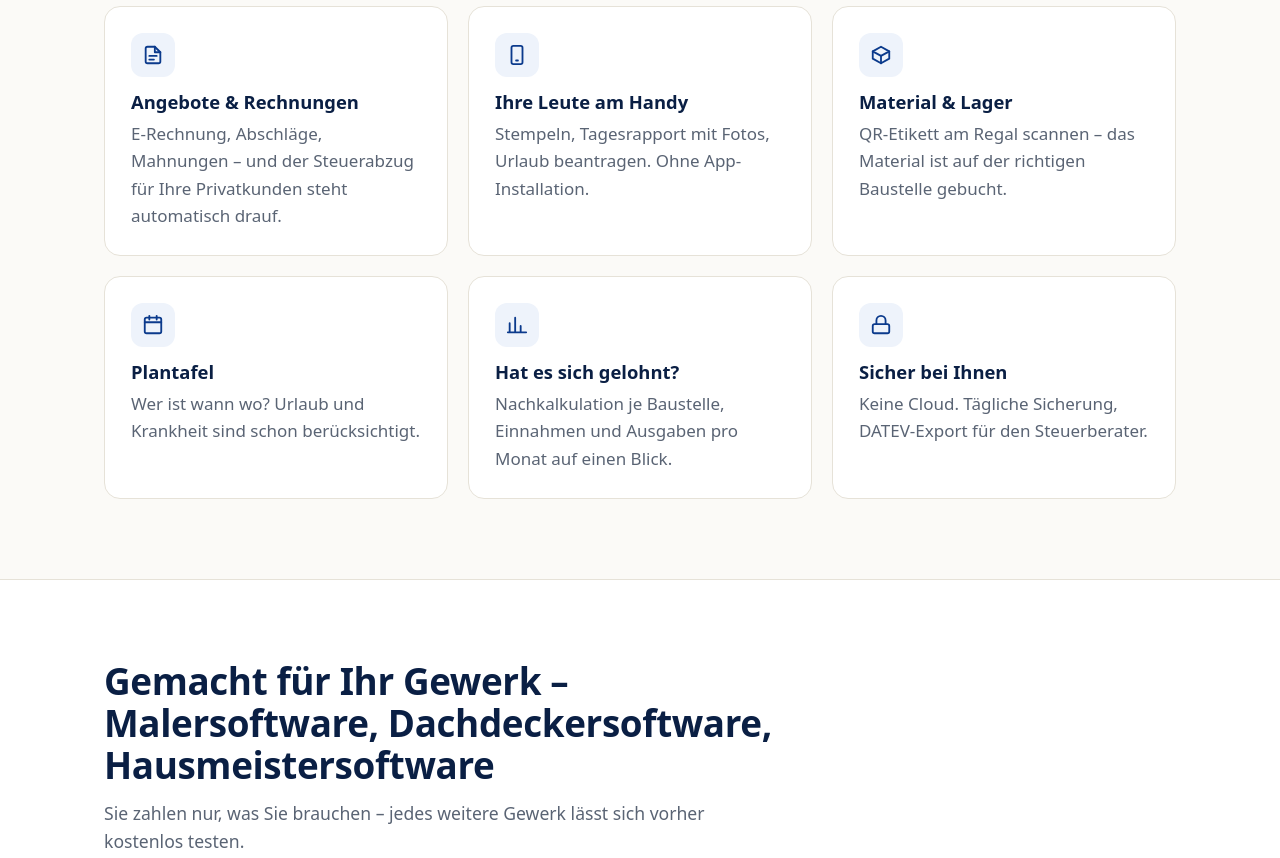
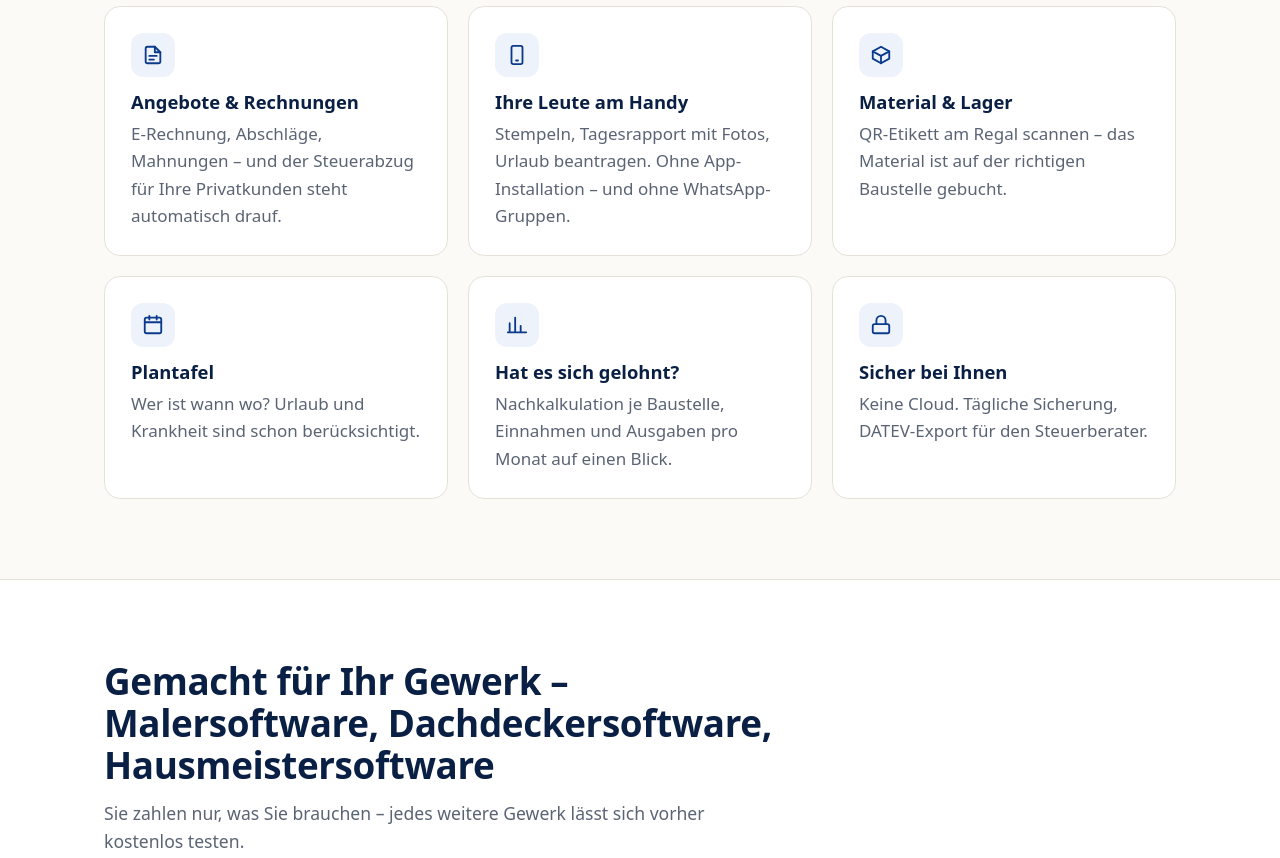
Before and after one commit to mg-commerce/mg-commerce.github.io, a plain HTML site: page index.html in a window 1280 px wide. Shown: the part 3200-4058 px from the top of the page. Drawn offline with Linux system fonts and the light colour scheme.

Commit message:
WhatsApp-Argument: Funktionskarte und häufige Frage
Co-Authored-By: Claude Opus 5.5 <noreply@anthropic.com>
Claude-Session: https://claude.ai/code/session_011j1Tf21zhRB3BkWjsa43RJ

```diff
--- a/index.html
+++ b/index.html
@@ -301,7 +301,7 @@ body{padding-bottom:70px}
 </div>
 <div class="raster r3">
 <div class="karte"><div class="symbol"><svg width="22" height="22" viewBox="0 0 24 24" fill="none" stroke="#0b3a8c" stroke-width="2" stroke-linecap="round" stroke-linejoin="round" aria-hidden="true"><path d="M14 3H6a2 2 0 0 0-2 2v14a2 2 0 0 0 2 2h12a2 2 0 0 0 2-2V9z"/><path d="M14 3v6h6"/><path d="M8 13h8M8 17h5"/></svg></div><h3>Angebote &amp; Rechnungen</h3><p>E-Rechnung, Abschläge, Mahnungen – und der Steuerabzug für Ihre Privatkunden steht automatisch drauf.</p></div>
-<div class="karte"><div class="symbol"><svg width="22" height="22" viewBox="0 0 24 24" fill="none" stroke="#0b3a8c" stroke-width="2" stroke-linecap="round" stroke-linejoin="round" aria-hidden="true"><rect x="6" y="2" width="12" height="20" rx="2"/><path d="M11 18h2"/></svg></div><h3>Ihre Leute am Handy</h3><p>Stempeln, Tagesrapport mit Fotos, Urlaub beantragen. Ohne App-Installation.</p></div>
+<div class="karte"><div class="symbol"><svg width="22" height="22" viewBox="0 0 24 24" fill="none" stroke="#0b3a8c" stroke-width="2" stroke-linecap="round" stroke-linejoin="round" aria-hidden="true"><rect x="6" y="2" width="12" height="20" rx="2"/><path d="M11 18h2"/></svg></div><h3>Ihre Leute am Handy</h3><p>Stempeln, Tagesrapport mit Fotos, Urlaub beantragen. Ohne App-Installation – und ohne WhatsApp-Gruppen.</p></div>
 <div class="karte"><div class="symbol"><svg width="22" height="22" viewBox="0 0 24 24" fill="none" stroke="#0b3a8c" stroke-width="2" stroke-linecap="round" stroke-linejoin="round" aria-hidden="true"><path d="M21 8l-9-5-9 5 9 5 9-5z"/><path d="M3 8v8l9 5 9-5V8"/><path d="M12 13v8"/></svg></div><h3>Material &amp; Lager</h3><p>QR-Etikett am Regal scannen – das Material ist auf der richtigen Baustelle gebucht.</p></div>
 <div class="karte"><div class="symbol"><svg width="22" height="22" viewBox="0 0 24 24" fill="none" stroke="#0b3a8c" stroke-width="2" stroke-linecap="round" stroke-linejoin="round" aria-hidden="true"><rect x="3" y="4" width="18" height="17" rx="2"/><path d="M3 9h18M8 2v4M16 2v4"/></svg></div><h3>Plantafel</h3><p>Wer ist wann wo? Urlaub und Krankheit sind schon berücksichtigt.</p></div>
 <div class="karte"><div class="symbol"><svg width="22" height="22" viewBox="0 0 24 24" fill="none" stroke="#0b3a8c" stroke-width="2" stroke-linecap="round" stroke-linejoin="round" aria-hidden="true"><path d="M4 20V10M10 20V4M16 20v-7M22 20H2"/></svg></div><h3>Hat es sich gelohnt?</h3><p>Nachkalkulation je Baustelle, Einnahmen und Ausgaben pro Monat auf einen Blick.</p></div>
@@ -401,6 +401,7 @@ body{padding-bottom:70px}
 <div class="titel"><h2>Häufige Fragen</h2></div>
 <details><summary>Brauche ich einen Server oder eine Cloud?</summary><p>Nein. Ein Windows-PC im Büro reicht. Wer rund um die Uhr erreichbar sein will, nimmt einen kleinen Mini-PC – den richten wir Ihnen auf Wunsch ein.</p></details>
 <details><summary>Ist das kompliziert für meine Mitarbeiter?</summary><p>Auf dem Handy sehen Ihre Leute nur das, was sie brauchen: Stempeln, Tagesrapport, Urlaub, Material. Beim ersten Öffnen erklärt jede Kachel kurz, wie sie funktioniert.</p></details>
+<details><summary>Wir schicken heute alles per WhatsApp – warum wechseln?</summary><p>In WhatsApp-Gruppen gehen Fotos und Notizen schnell unter, und jemand muss sie im Büro heraussuchen und zum richtigen Auftrag legen. Im MG Betriebsmanager landen Fotos, Stunden und Material direkt beim richtigen Auftrag. Und Ihre Kundendaten und Baustellenfotos bleiben in Ihrem Betrieb statt bei einem US-Messenger.</p></details>
 <details><summary>Wie kommen meine Leute von der Baustelle ins Programm?</summary><p>Im Firmen-WLAN direkt, unterwegs verschlüsselt über das VPN Ihrer FRITZ!Box oder über NetBird. Das Programm steht dabei nicht offen im Internet.</p></details>
 <details><summary>Was passiert nach den 28 Testtagen?</summary><p>Mit dem Freischalt-Code arbeiten Sie einfach weiter, alle Daten bleiben. Ohne Kauf bleiben die Daten lesbar und exportierbar – es entstehen keine Kosten.</p></details>
 <details><summary>Was ist mit E-Rechnung und Steuerberater?</summary><p>Jede Rechnung ist automatisch eine E-Rechnung (ZUGFeRD). Für den Steuerberater gibt es den DATEV-Export mit allen Belegen.</p></details>
```
